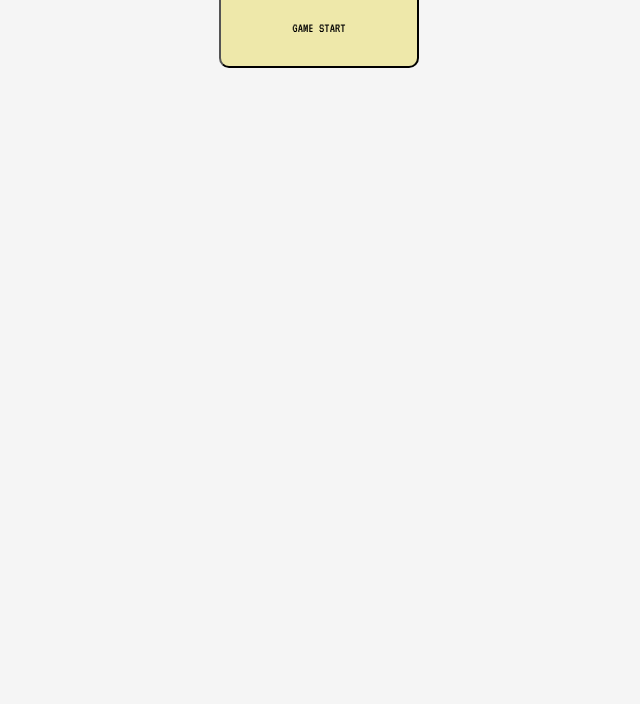
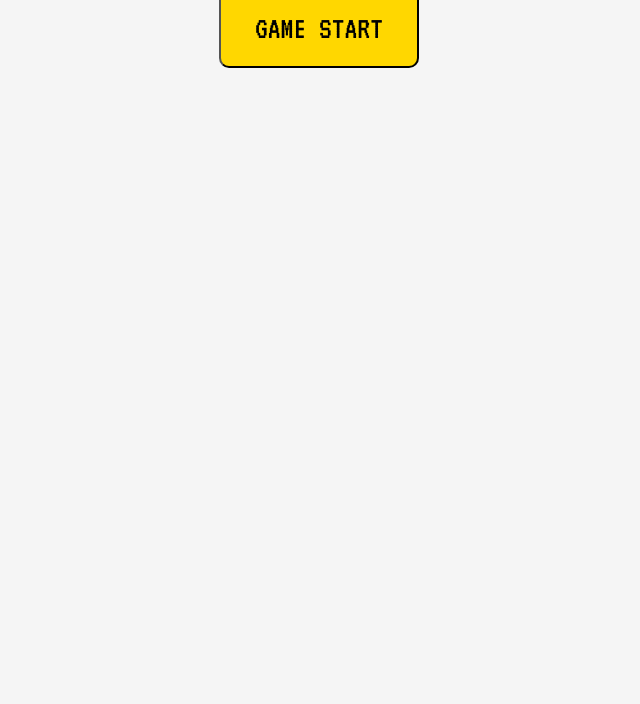
Before and after one commit to danielduffield/short-circuit, a website: page index.html in a window 1280 px wide. Shown: the part 96-800 px from the top of the page, without its empty margins (321-961 px from the left). Drawn offline with nearby package versions, Linux system fonts and the light colour scheme.

Commit message:
Finalized start button styling and added gitignore file.

```diff
--- a/styles.css
+++ b/styles.css
@@ -62,8 +62,9 @@ h1 {
 }
 
 #start-button {
+  font-size: 2em;
   margin: 10px 0;
-  background-color: palegoldenrod;
+  background-color: gold;
   border-radius: 10px;
   height: 80px;
   width: 200px;
```
Also changed, not shown: 1 other file.
